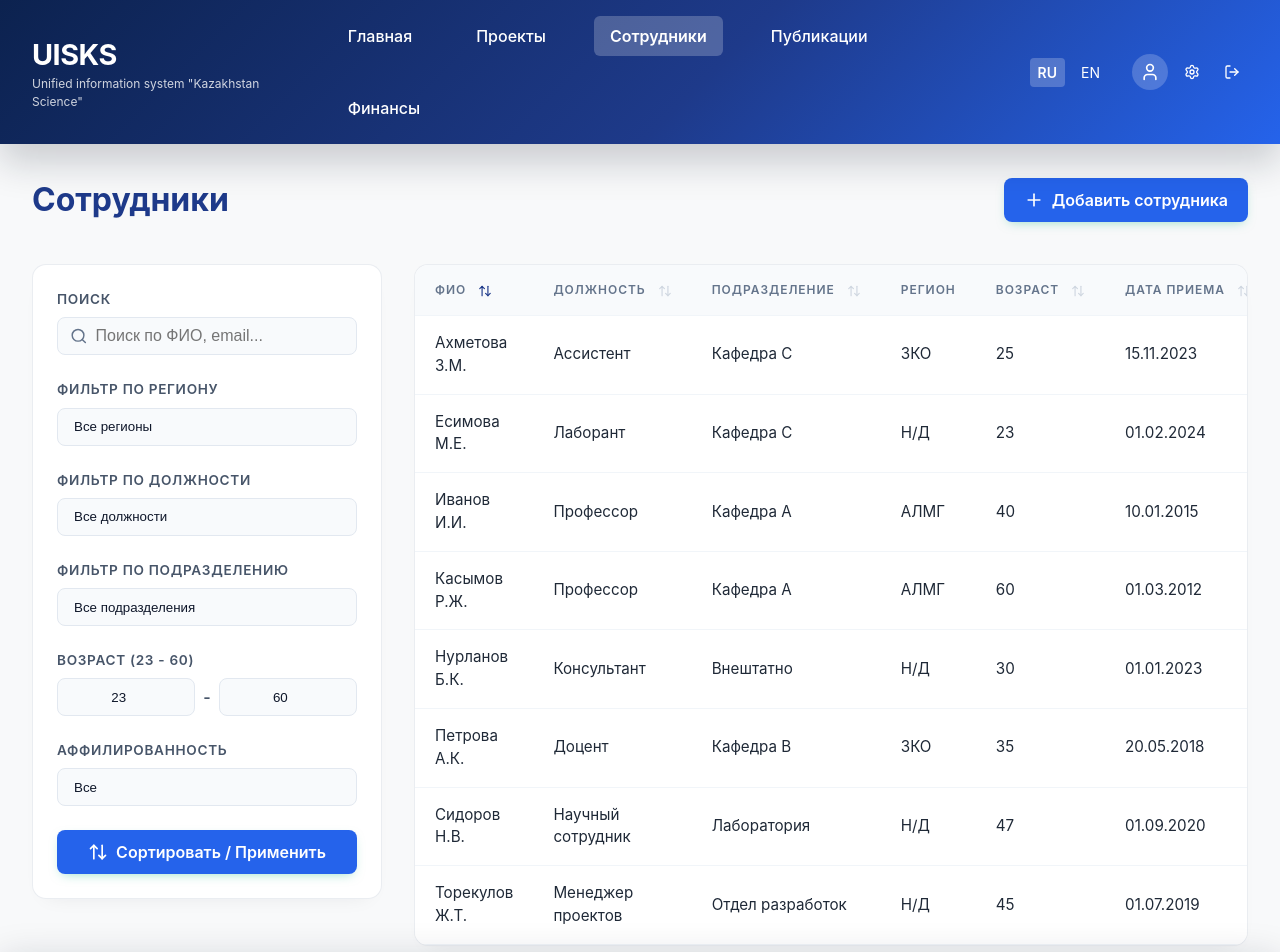
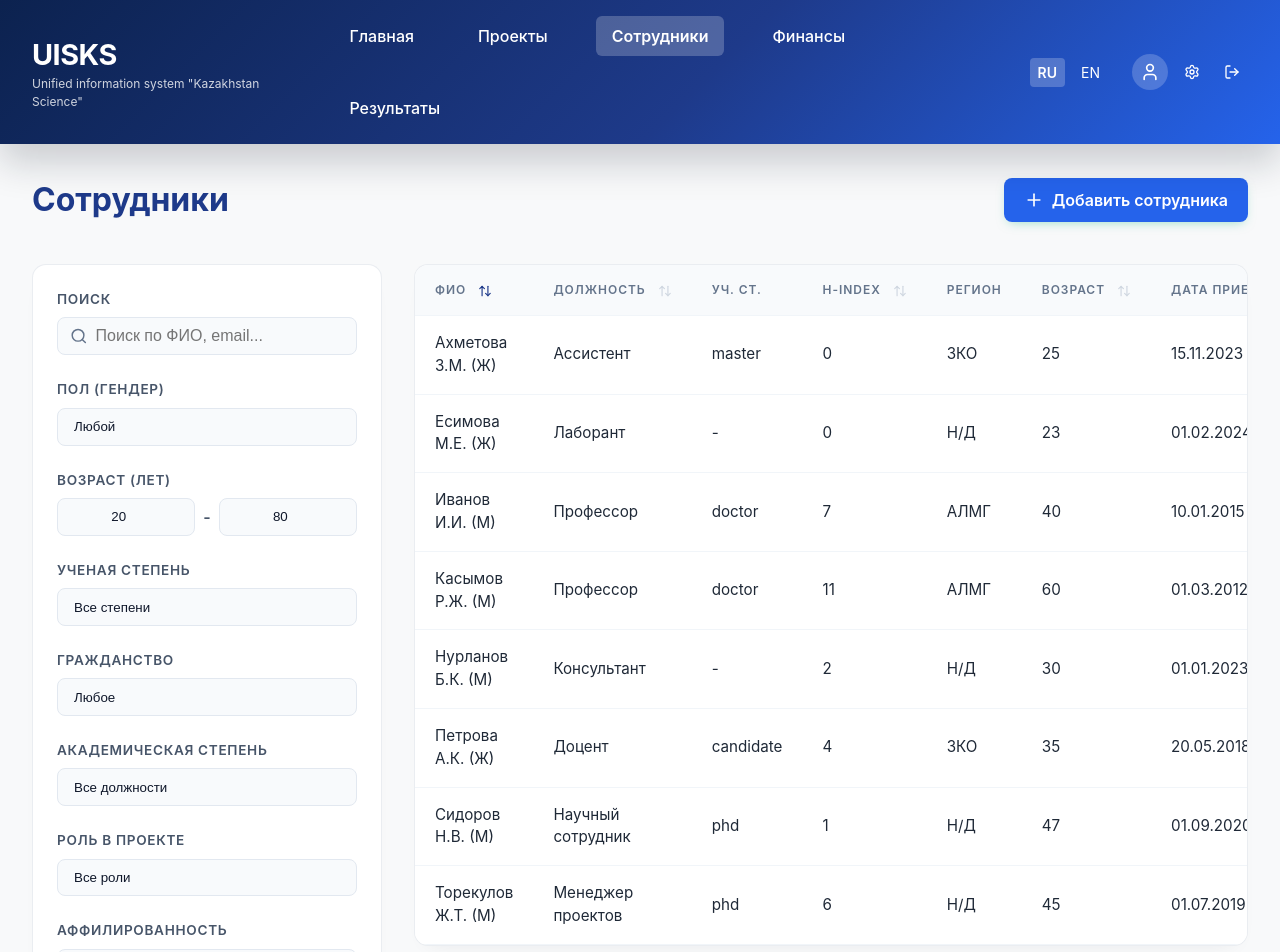
Before and after one commit to stw05/stivs-front-end, a React (Vite) app: page /employees in a window 1280 px wide. Shown: the top 952 px of the page. Built offline with nearby package versions, Linux system fonts and the light colour scheme.

Commit message:
changed title publication

```diff
--- a/src/components/Layout/Header.tsx
+++ b/src/components/Layout/Header.tsx
@@ -10,8 +10,8 @@ const Header: React.FC = () => {
     { path: '/', label: 'Главная' },
     { path: '/projects', label: 'Проекты' },
     { path: '/employees', label: 'Сотрудники' },
-    { path: '/publications', label: 'Публикации' },
     { path: '/finances', label: 'Финансы' },
+    { path: '/publications', label: 'Результаты' },
   ];
 
   return (
--- a/src/pages/EmployeesPage.tsx
+++ b/src/pages/EmployeesPage.tsx
@@ -6,6 +6,10 @@ import './EmployeesPage.css';
 
 // --- 1. Типы данных и мок-данные ---
 export type AffiliateType = 'staff' | 'external' | 'all'; // Штатный/Сторонний/Все
+export type GenderType = 'male' | 'female' | 'all';
+export type CitizenshipType = 'resident' | 'non-resident' | 'all';
+export type DegreeType = 'doctor' | 'candidate' | 'master' | 'phd' | 'none' | 'all';
+export type HIndexGroup = '0-1' | '2-5' | '6-10' | '10+' | 'all';
 
 interface Employee {
   id: string;
@@ -15,28 +19,36 @@ interface Employee {
   regionId: RegionId;
   hireDate: string;
   email: string;
-  birthYear: number; // Год рождения для расчета возраста
+  birthYear: number;
   affiliateType: AffiliateType;
+  // НОВЫЕ ПОЛЯ
+  gender: GenderType;
+  degree: DegreeType;
+  citizenship: CitizenshipType;
+  projectRole: string; // Роль в проекте (напр., "Руководитель", "Исполнитель")
+  hIndex: number;
 }
 
 const mockEmployees: Employee[] = [
-  { id: 'e1', name: 'Иванов И.И.', position: 'Профессор', department: 'Кафедра А', regionId: 'almaty-city', hireDate: '2015-01-10', email: 'ivanov@uni.kz', birthYear: 1985, affiliateType: 'staff' },
-  { id: 'e2', name: 'Петрова А.К.', position: 'Доцент', department: 'Кафедра B', regionId: 'west-kazakhstan', hireDate: '2018-05-20', email: 'petrova@uni.kz', birthYear: 1990, affiliateType: 'staff' },
-  { id: 'e3', name: 'Сидоров Н.В.', position: 'Научный сотрудник', department: 'Лаборатория', regionId: 'shymkent-city', hireDate: '2020-09-01', email: 'sidorov@uni.kz', birthYear: 1978, affiliateType: 'external' },
-  { id: 'e4', name: 'Касымов Р.Ж.', position: 'Профессор', department: 'Кафедра А', regionId: 'almaty-city', hireDate: '2012-03-01', email: 'kasymov@uni.kz', birthYear: 1965, affiliateType: 'staff' },
-  { id: 'e5', name: 'Ахметова З.М.', position: 'Ассистент', department: 'Кафедра C', regionId: 'west-kazakhstan', hireDate: '2023-11-15', email: 'akhmetova@uni.kz', birthYear: 2000, affiliateType: 'staff' },
-  { id: 'e6', name: 'Нурланов Б.К.', position: 'Консультант', department: 'Внештатно', regionId: 'astana-city', hireDate: '2023-01-01', email: 'nurlan@ext.kz', birthYear: 1995, affiliateType: 'external' },
-  { id: 'e7', name: 'Есимова М.Е.', position: 'Лаборант', department: 'Кафедра C', regionId: 'astana-city', hireDate: '2024-02-01', email: 'esimova@uni.kz', birthYear: 2002, affiliateType: 'staff' },
-  { id: 'e8', name: 'Торекулов Ж.Т.', position: 'Менеджер проектов', department: 'Отдел разработок', regionId: 'shymkent-city', hireDate: '2019-07-01', email: 'torekulov@uni.kz', birthYear: 1980, affiliateType: 'staff' },
+  { id: 'e1', name: 'Иванов И.И.', position: 'Профессор', department: 'Кафедра А', regionId: 'almaty-city', hireDate: '2015-01-10', email: 'ivanov@uni.kz', birthYear: 1985, affiliateType: 'staff', gender: 'male', degree: 'doctor', citizenship: 'resident', projectRole: 'Руководитель', hIndex: 7 },
+  { id: 'e2', name: 'Петрова А.К.', position: 'Доцент', department: 'Кафедра B', regionId: 'west-kazakhstan', hireDate: '2018-05-20', email: 'petrova@uni.kz', birthYear: 1990, affiliateType: 'staff', gender: 'female', degree: 'candidate', citizenship: 'resident', projectRole: 'Исполнитель', hIndex: 4 },
+  { id: 'e3', name: 'Сидоров Н.В.', position: 'Научный сотрудник', department: 'Лаборатория', regionId: 'shymkent-city', hireDate: '2020-09-01', email: 'sidorov@uni.kz', birthYear: 1978, affiliateType: 'external', gender: 'male', degree: 'phd', citizenship: 'non-resident', projectRole: 'Консультант', hIndex: 1 },
+  { id: 'e4', name: 'Касымов Р.Ж.', position: 'Профессор', department: 'Кафедра А', regionId: 'almaty-city', hireDate: '2012-03-01', email: 'kasymov@uni.kz', birthYear: 1965, affiliateType: 'staff', gender: 'male', degree: 'doctor', citizenship: 'resident', projectRole: 'Руководитель', hIndex: 11 },
+  { id: 'e5', name: 'Ахметова З.М.', position: 'Ассистент', department: 'Кафедра C', regionId: 'west-kazakhstan', hireDate: '2023-11-15', email: 'akhmetova@uni.kz', birthYear: 2000, affiliateType: 'staff', gender: 'female', degree: 'master', citizenship: 'resident', projectRole: 'Исполнитель', hIndex: 0 },
+  { id: 'e6', name: 'Нурланов Б.К.', position: 'Консультант', department: 'Внештатно', regionId: 'astana-city', hireDate: '2023-01-01', email: 'nurlan@ext.kz', birthYear: 1995, affiliateType: 'external', gender: 'male', degree: 'none', citizenship: 'non-resident', projectRole: 'Исполнитель', hIndex: 2 },
+  { id: 'e7', name: 'Есимова М.Е.', position: 'Лаборант', department: 'Кафедра C', regionId: 'astana-city', hireDate: '2024-02-01', email: 'esimova@uni.kz', birthYear: 2002, affiliateType: 'staff', gender: 'female', degree: 'none', citizenship: 'resident', projectRole: 'Исполнитель', hIndex: 0 },
+  { id: 'e8', name: 'Торекулов Ж.Т.', position: 'Менеджер проектов', department: 'Отдел разработок', regionId: 'shymkent-city', hireDate: '2019-07-01', email: 'torekulov@uni.kz', birthYear: 1980, affiliateType: 'staff', gender: 'male', degree: 'phd', citizenship: 'resident', projectRole: 'Руководитель', hIndex: 6 },
 ];
 
 // --- 2. Определение значений фильтров и типов ---
 const currentYear = new Date().getFullYear();
-const allAges = mockEmployees.map(e => currentYear - e.birthYear);
-const maxEmployeeAge = Math.max(...allAges);
-const minEmployeeAge = Math.min(...allAges);
+// Устанавливаем минимальные и максимальные границы для фильтра возраста (20 - 80)
+const MIN_AGE_LIMIT = 20;
+const MAX_AGE_LIMIT = 80;
 const allPositions = Array.from(new Set(mockEmployees.map(e => e.position))).sort();
 const allDepartments = Array.from(new Set(mockEmployees.map(e => e.department))).sort();
+const allProjectRoles = Array.from(new Set(mockEmployees.map(e => e.projectRole))).sort();
+
 
 interface EmployeeFilters {
   searchTerm: string;
@@ -45,11 +57,17 @@ interface EmployeeFilters {
   minAge: number;
   maxAge: number;
   affiliateType: AffiliateType;
+  // НОВЫЕ ФИЛЬТРЫ
+  gender: GenderType | 'all';
+  degree: DegreeType | 'all';
+  citizenship: CitizenshipType | 'all';
+  projectRole: string;
+  hIndexGroup: HIndexGroup | 'all';
 }
 
 interface SortState {
-  key: keyof Employee | ''; // Ключ поля для сортировки
-  direction: 'asc' | 'desc' | ''; // Направление
+  key: keyof Employee | '';
+  direction: 'asc' | 'desc' | '';
 }
 
 // --- 3. Компонент страницы ---
@@ -60,56 +78,80 @@ const EmployeesPage: React.FC = () => {
     searchTerm: '',
     position: 'all',
     department: 'all',
-    minAge: minEmployeeAge,
-    maxAge: maxEmployeeAge,
+    minAge: MIN_AGE_LIMIT, // Инициализация с мин. границей
+    maxAge: MAX_AGE_LIMIT, // <--- ИСПРАВЛЕНО ЗДЕСЬ
     affiliateType: 'all',
+    // НОВЫЕ ФИЛЬТРЫ
+    gender: 'all',
+    degree: 'all',
+    citizenship: 'all',
+    projectRole: 'all',
+    hIndexGroup: 'all',
   });
 
   const [sort, setSort] = useState<SortState>({ key: 'name', direction: 'asc' });
 
   // Универсальный обработчик для текстовых и селектов
-  const handleFilterChange = (name: keyof EmployeeFilters, value: string | AffiliateType) => {
+  const handleFilterChange = (name: keyof EmployeeFilters, value: string | AffiliateType | GenderType | CitizenshipType | DegreeType | HIndexGroup) => {
     setFilters(prev => ({ ...prev, [name]: value }));
   };
 
-  // Безопасный обработчик для ввода возраста (предотвращает NaN)
+  // Обработчик для ввода возраста
   const handleAgeChange = (name: 'minAge' | 'maxAge', value: string) => {
     let numValue = parseInt(value, 10);
 
     // Если ввод пуст или нечисловой, используем крайние границы
     if (isNaN(numValue) || value === '') {
-        numValue = (name === 'minAge') ? minEmployeeAge : maxEmployeeAge;
+        numValue = (name === 'minAge') ? MIN_AGE_LIMIT : MAX_AGE_LIMIT;
     }
 
-    // Проверка границ: minAge не должен быть больше maxAge и наоборот
+    // Проверка границ
     if (name === 'minAge') {
         numValue = Math.min(numValue, filters.maxAge);
-        numValue = Math.max(numValue, minEmployeeAge);
+        numValue = Math.max(numValue, MIN_AGE_LIMIT);
     }
     if (name === 'maxAge') {
         numValue = Math.max(numValue, filters.minAge);
-        numValue = Math.min(numValue, maxEmployeeAge);
+        numValue = Math.min(numValue, MAX_AGE_LIMIT);
     }
 
     setFilters(prev => ({ ...prev, [name]: numValue }));
   };
 
   // Функция для изменения сортировки при клике на заголовок таблицы
-  const handleSortChange = (key: keyof Employee) => {
-    setSort(prev => {
-      let direction: SortState['direction'] = 'asc';
-      if (prev.key === key) {
-        direction = prev.direction === 'asc' ? 'desc' : 'asc';
-      }
-      return { key, direction };
-    });
+  const handleSortChange = (key: keyof Employee | 'age') => {
+      // Для возраста используем 'birthYear', но в обратном порядке сортировки
+      const sortKey = key === 'age' ? 'birthYear' : key as keyof Employee;
+
+      setSort(prev => {
+          let direction: SortState['direction'] = 'asc';
+          if (prev.key === sortKey) {
+              direction = prev.direction === 'asc' ? 'desc' : 'asc';
+          }
+
+          // Чтобы сортировка была по возрастанию возраста, нужно asc по возрасту = desc по birthYear
+          if (key === 'age') {
+             direction = (prev.key === sortKey && prev.direction === 'desc') ? 'asc' : 'desc';
+          }
+
+          return { key: sortKey, direction };
+      });
+  };
+
+
+  // Функция для преобразования H-index в группу
+  const getHIndexGroup = (hIndex: number): HIndexGroup | '10+' => {
+      if (hIndex >= 0 && hIndex <= 1) return '0-1';
+      if (hIndex >= 2 && hIndex <= 5) return '2-5';
+      if (hIndex >= 6 && hIndex <= 10) return '6-10';
+      return '10+';
   };
 
 
   // --- ЛОГИКА ФИЛЬТРАЦИИ И СОРТИРОВКИ ---
   const filteredEmployees = useMemo(() => {
     let list = mockEmployees;
-    const { searchTerm, position, department, minAge, maxAge, affiliateType } = filters;
+    const { searchTerm, position, department, minAge, maxAge, affiliateType, gender, degree, citizenship, projectRole, hIndexGroup } = filters;
 
     // 1. Фильтрация по региону
     if (selectedRegionId !== 'national') {
@@ -126,19 +168,44 @@ const EmployeesPage: React.FC = () => {
       list = list.filter((e) => e.department === department);
     }
 
-    // 4. Фильтрация по возрасту
+    // 4. Фильтрация по аффилированности
+    if (affiliateType !== 'all') {
+        list = list.filter(e => e.affiliateType === affiliateType);
+    }
+
+    // 5. Фильтрация по полу
+    if (gender !== 'all') {
+        list = list.filter(e => e.gender === gender);
+    }
+
+    // 6. Фильтрация по ученой степени
+    if (degree !== 'all') {
+        list = list.filter(e => e.degree === degree);
+    }
+
+    // 7. Фильтрация по гражданству
+    if (citizenship !== 'all') {
+        list = list.filter(e => e.citizenship === citizenship);
+    }
+
+    // 8. Фильтрация по роли в проекте
+    if (projectRole !== 'all') {
+        list = list.filter(e => e.projectRole === projectRole);
+    }
+
+    // 9. Фильтрация по H-index
+    if (hIndexGroup !== 'all') {
+        list = list.filter(e => getHIndexGroup(e.hIndex) === hIndexGroup);
+    }
+
+    // 10. Фильтрация по возрасту
     const currentYear = new Date().getFullYear();
     list = list.filter(e => {
         const age = currentYear - e.birthYear;
         return age >= minAge && age <= maxAge;
     });
 
-    // 5. Фильтрация по аффилированности
-    if (affiliateType !== 'all') {
-        list = list.filter(e => e.affiliateType === affiliateType);
-    }
-
-    // 6. Фильтрация по поисковому запросу
+    // 11. Фильтрация по поисковому запросу
     if (searchTerm) {
       const lowerCaseSearch = searchTerm.toLowerCase();
       list = list.filter(
@@ -150,15 +217,15 @@ const EmployeesPage: React.FC = () => {
       );
     }
 
-    // 7. Сортировка
+    // 12. Сортировка
     if (sort.key && sort.direction) {
       list = [...list].sort((a, b) => {
-        const aValue = (sort.key === 'birthYear' ? currentYear - a.birthYear : a[sort.key as keyof Employee]);
-        const bValue = (sort.key === 'birthYear' ? currentYear - b.birthYear : b[sort.key as keyof Employee]);
+        const aValue = a[sort.key as keyof Employee];
+        const bValue = b[sort.key as keyof Employee];
 
         let comparison = 0;
 
-        // Обработка числовых (возраст, год рождения)
+        // Обработка числовых (hIndex, birthYear)
         if (typeof aValue === 'number' && typeof bValue === 'number') {
           comparison = aValue - bValue;
         }
@@ -213,8 +280,85 @@ const EmployeesPage: React.FC = () => {
             </div>
           </div>
 
+          {/* СЕКЦИЯ: ПОЛ */}
+          <div className="sidebar-section">
+            <label htmlFor="gender-filter" className="filter-label">Пол (Гендер)</label>
+            <select
+              id="gender-filter"
+              value={filters.gender}
+              onChange={(e) => handleFilterChange('gender', e.target.value as GenderType)}
+              className="sidebar-select"
+            >
+              <option value="all">Любой</option>
+              <option value="male">Мужской</option>
+              <option value="female">Женский</option>
+            </select>
+          </div>
+
+          {/* СЕКЦИЯ: ВОЗРАСТ (20 - 80) */}
+          <div className="sidebar-section">
+            <label className="filter-label">Возраст (лет)</label>
+            <div className="age-range-inputs">
+                {/* Ввод минимального возраста */}
+                <input
+                    type="number"
+                    min={MIN_AGE_LIMIT}
+                    max={MAX_AGE_LIMIT}
+                    value={filters.minAge.toString()}
+                    onChange={(e) => handleAgeChange('minAge', e.target.value)}
+                    className="sidebar-input age-input"
+                    placeholder="От 20"
+                />
+                <span className="age-separator">-</span>
+                {/* Ввод максимального возраста */}
+                <input
+                    type="number"
+                    min={MIN_AGE_LIMIT}
+                    max={MAX_AGE_LIMIT}
+                    value={filters.maxAge.toString()}
+                    onChange={(e) => handleAgeChange('maxAge', e.target.value)}
+                    className="sidebar-input age-input"
+                    placeholder="До 80"
+                />
+            </div>
+          </div>
+
+          {/* Фильтр УЧЕНОЙ СТЕПЕНИ */}
+          <div className="sidebar-section">
+            <label htmlFor="degree-filter" className="filter-label">Ученая степень</label>
+            <select
+              id="degree-filter"
+              value={filters.degree}
+              onChange={(e) => handleFilterChange('degree', e.target.value as DegreeType)}
+              className="sidebar-select"
+            >
+              <option value="all">Все степени</option>
+              <option value="doctor">Доктор наук</option>
+              <option value="candidate">Кандидат наук</option>
+              <option value="phd">PhD</option>
+              <option value="master">Магистр</option>
+              <option value="none">Нет степени</option>
+            </select>
+          </div>
+
+
+          {/* СЕКЦИЯ: ГРАЖДАНСТВО */}
+          <div className="sidebar-section">
+            <label htmlFor="citizenship-filter" className="filter-label">Гражданство</label>
+            <select
+              id="citizenship-filter"
+              value={filters.citizenship}
+              onChange={(e) => handleFilterChange('citizenship', e.target.value as CitizenshipType)}
+              className="sidebar-select"
+            >
+              <option value="all">Любое</option>
+              <option value="resident">Резидент (гражданин РК)</option>
+              <option value="non-resident">Не резидент</option>
+            </select>
+          </div>
+
           {/* Фильтр региона */}
-          <div className="sidebar-section">
+          {/* <div className="sidebar-section">
             <label htmlFor="region-filter" className="filter-label">Фильтр по региону</label>
             <select
               id="region-filter"
@@ -229,11 +373,11 @@ const EmployeesPage: React.FC = () => {
                 </option>
               ))}
             </select>
-          </div>
+          </div> */}
 
-          {/* Фильтр должности */}
+          {/* Фильтр должности (Академическая степень) */}
           <div className="sidebar-section">
-            <label htmlFor="position-filter" className="filter-label">Фильтр по должности</label>
+            <label htmlFor="position-filter" className="filter-label">Академическая степень</label>
             <select
               id="position-filter"
               value={filters.position}
@@ -249,8 +393,27 @@ const EmployeesPage: React.FC = () => {
             </select>
           </div>
 
+          {/* Фильтр Роль в проекте */}
+          <div className="sidebar-section">
+            <label htmlFor="project-role-filter" className="filter-label">Роль в проекте</label>
+            <select
+              id="project-role-filter"
+              value={filters.projectRole}
+              onChange={(e) => handleFilterChange('projectRole', e.target.value)}
+              className="sidebar-select"
+            >
+              <option value="all">Все роли</option>
+              {allProjectRoles.map((role) => (
+                <option key={role} value={role}>
+                  {role}
+                </option>
+              ))}
+            </select>
+          </div>
+
+
           {/* Фильтр подразделения */}
-          <div className="sidebar-section">
+          {/* <div className="sidebar-section">
             <label htmlFor="department-filter" className="filter-label">Фильтр по подразделению</label>
             <select
               id="department-filter"
@@ -265,37 +428,10 @@ const EmployeesPage: React.FC = () => {
                 </option>
               ))}
             </select>
-          </div>
+          </div> */}
 
-          {/* СЕКЦИЯ: ВОЗРАСТ */}
-          <div className="sidebar-section">
-            <label className="filter-label">Возраст ({filters.minAge} - {filters.maxAge})</label>
-            <div className="age-range-inputs">
-                {/* Ввод минимального возраста */}
-                <input
-                    type="number"
-                    min={minEmployeeAge}
-                    max={filters.maxAge}
-                    value={filters.minAge.toString()}
-                    onChange={(e) => handleAgeChange('minAge', e.target.value)}
-                    className="sidebar-input age-input"
-                    placeholder="От"
-                />
-                <span className="age-separator">-</span>
-                {/* Ввод максимального возраста */}
-                <input
-                    type="number"
-                    min={filters.minAge}
-                    max={maxEmployeeAge}
-                    value={filters.maxAge.toString()}
-                    onChange={(e) => handleAgeChange('maxAge', e.target.value)}
-                    className="sidebar-input age-input"
-                    placeholder="До"
-                />
-            </div>
-          </div>
 
-          {/* СЕКЦИЯ: АФФИЛИРОВАННОСТЬ */}
+          {/* СЕКЦИЯ: АФФИЛИРОВАННОСТЬ (Штатный/Сторонний) */}
           <div className="sidebar-section">
             <label htmlFor="affiliate-filter" className="filter-label">Аффилированность</label>
             <select
@@ -310,10 +446,27 @@ const EmployeesPage: React.FC = () => {
             </select>
           </div>
 
+          {/* СЕКЦИЯ: H-INDEX */}
+          <div className="sidebar-section">
+            <label htmlFor="h-index-filter" className="filter-label">Индекс Хирша (H-index)</label>
+            <select
+              id="h-index-filter"
+              value={filters.hIndexGroup}
+              onChange={(e) => handleFilterChange('hIndexGroup', e.target.value as HIndexGroup)}
+              className="sidebar-select"
+            >
+              <option value="all">Все</option>
+              <option value="0-1">0 - 1</option>
+              <option value="2-5">2 - 5</option>
+              <option value="6-10">6 - 10</option>
+              <option value="10+">10 и выше</option>
+            </select>
+          </div>
+
           <button
             type="button"
             className="add-employee-button sidebar-button"
-            onClick={() => { /* В реальном приложении здесь можно было бы сбросить пагинацию */ alert('Фильтры применены.'); }}
+            onClick={() => { alert('Фильтры применены.'); }}
           >
             <ArrowUpDown size={20} />
             Сортировать / Применить
@@ -337,11 +490,12 @@ const EmployeesPage: React.FC = () => {
                   <th onClick={() => handleSortChange('position')} className={sort.key === 'position' ? sort.direction : ''}>
                     Должность <ArrowUpDown size={14} />
                   </th>
-                  <th onClick={() => handleSortChange('department')} className={sort.key === 'department' ? sort.direction : ''}>
-                    Подразделение <ArrowUpDown size={14} />
+                  <th>Уч. ст.</th>
+                  <th onClick={() => handleSortChange('hIndex')} className={sort.key === 'hIndex' ? sort.direction : ''}>
+                    H-index <ArrowUpDown size={14} />
                   </th>
                   <th>Регион</th>
-                  <th onClick={() => handleSortChange('birthYear')} className={sort.key === 'birthYear' ? sort.direction : ''}>
+                  <th onClick={() => handleSortChange('age')} className={sort.key === 'birthYear' ? sort.direction : ''}>
                     Возраст <ArrowUpDown size={14} />
                   </th>
                   <th onClick={() => handleSortChange('hireDate')} className={sort.key === 'hireDate' ? sort.direction : ''}>
@@ -353,9 +507,10 @@ const EmployeesPage: React.FC = () => {
               <tbody>
                 {filteredEmployees.map((employee) => (
                   <tr key={employee.id}>
-                    <td>{employee.name}</td>
+                    <td>{employee.name} ({employee.gender === 'male' ? 'М' : 'Ж'})</td>
                     <td>{employee.position}</td>
-                    <td>{employee.department}</td>
+                    <td>{employee.degree === 'none' ? '-' : employee.degree}</td>
+                    <td>{employee.hIndex}</td>
                     <td>{regions.find(r => r.id === employee.regionId)?.shortName || 'Н/Д'}</td>
                     <td>{currentYear - employee.birthYear}</td>
                     <td>{new Date(employee.hireDate).toLocaleDateString('ru-RU')}</td>
```
